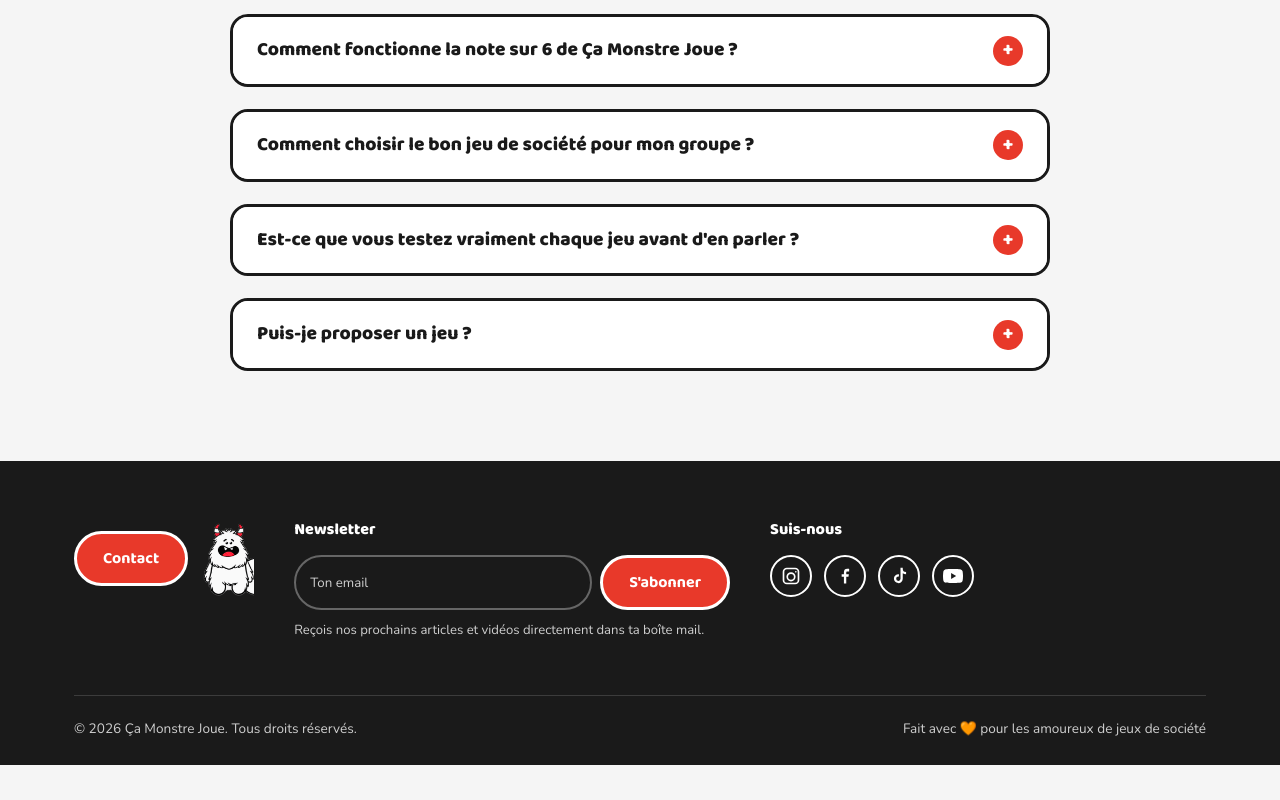
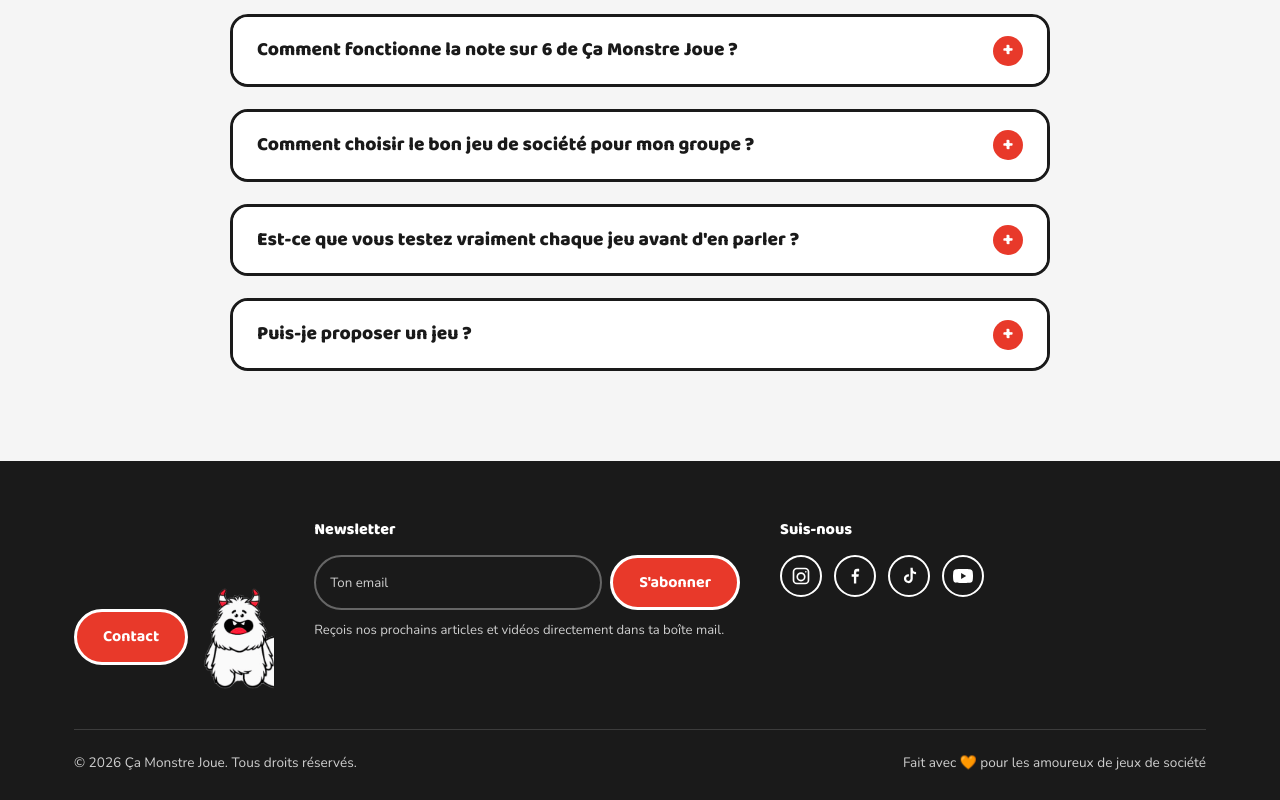
Before and after one commit to camonstrejoue-ctrl/ca-monstre-joue, a plain HTML site: page index.html in a window 1280 px wide. Shown: the part 2017-2817 px from the top of the page. Before the commit the page ends 2782 px from the top, so only its background shows below. Drawn offline with nearby package versions, Linux system fonts and the light colour scheme.

Commit message:
Agrandit le monstre du footer et aligne le bouton Contact avec S'abonner
Co-Authored-By: Claude Sonnet 5 <noreply@anthropic.com>

```diff
--- a/css/style.css
+++ b/css/style.css
@@ -563,9 +563,10 @@ button{font-family:inherit;cursor:pointer;}
 /* ---------- footer ---------- */
 .site-footer{background:var(--black);color:var(--cream);padding:60px 0 26px;margin-top:60px;}
 .footer-grid{display:grid;grid-template-columns:auto 1fr 1fr;gap:40px;margin-bottom:40px;}
+.footer-brand{margin-top:64px;}
 .footer-contact{display:flex;align-items:center;gap:14px;}
 .footer-contact .btn{border-color:var(--white);}
-.footer-monster{width:52px;height:auto;flex:none;}
+.footer-monster{width:72px;height:auto;flex:none;}
 .footer-col h4{font-family:var(--font-display);color:var(--white);font-size:1rem;margin-bottom:16px;}
 .newsletter-form{display:flex;gap:8px;flex-wrap:wrap;}
 .newsletter-form input{
```
